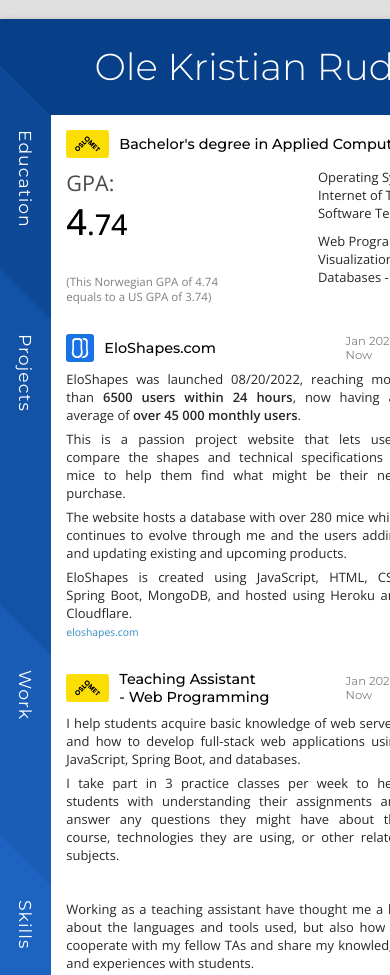
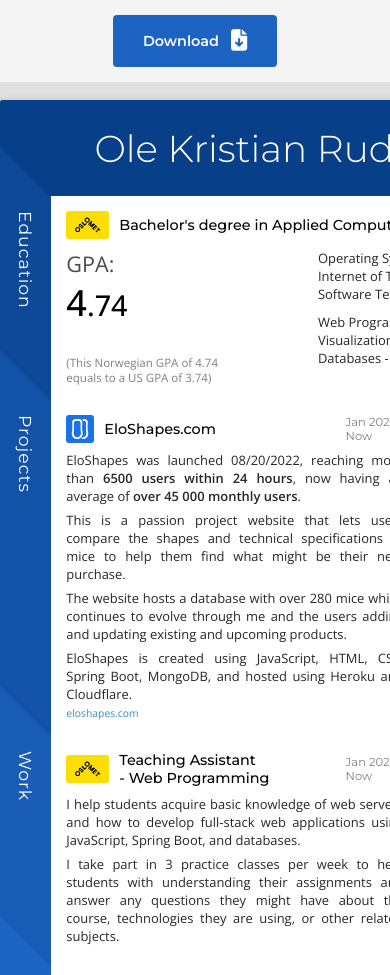
Before and after one commit to ole-kristian-rudjord/ole-kristian-rudjord-CV, a plain HTML site: page index.html in a window 390 px wide. Shown: the top 975 px of the page. Drawn offline with nearby package versions, Linux system fonts and the light colour scheme.

Commit message:
Added download button

```diff
--- a/index.html
+++ b/index.html
@@ -6,10 +6,14 @@
   <meta name="viewport" content="width=device-width, initial-scale=1.0">
   <link rel="stylesheet" href="style.css">
   <link rel="shortcut icon" href="cv-favicon.png" type="image/x-icon">
+  <link rel="stylesheet" href="https://cdnjs.cloudflare.com/ajax/libs/font-awesome/6.2.1/css/all.min.css">
   <script src="script.js"></script>
   <title>CV - Ole Kristian Rudjord</title>
 </head>
 <body class="A4">
+  <div id="print-div">
+    <button id="print-btn">Download <i class="fa-solid fa-file-arrow-down"></i></button>
+  </div>
   <section class="page">
     <div id="top-bar">
       <div id="header">
--- a/script.js
+++ b/script.js
@@ -1,4 +1,11 @@
-/* window.print(); */
-window.addEventListener("click", function() {
-  this.print();
-});
+window.onload = function() {
+
+  let btn = document.getElementById("print-btn");
+  let div = document.getElementById("print-div");
+
+  btn.addEventListener("click", () => {
+    div.removeChild(btn);
+    print();
+    div.appendChild(btn);
+  });
+};
--- a/style.css
+++ b/style.css
@@ -26,6 +26,55 @@
   font-size: 0.9rem;
 }
 
+#print-div {
+  position: fixed;
+  top: 0;
+  left: 0;
+}
+
+@media only screen and (max-width: 1200px){
+  #print-div {
+    bottom: 0;
+    display: flex;
+    justify-content: center;
+    background-color: rgba(247, 247, 247, 0.9);
+    height: min-content;
+    width: 100%;
+    z-index: 1;
+  }
+
+  .page {
+    margin-top: 100px !important;
+  }
+}
+
+#print-btn {
+  display: flex;
+  justify-content: center;
+  align-items: center;
+  padding: var(--padding) calc(var(--padding) * 2);
+  margin: var(--padding);
+  font-size: 1rem;
+  font-family: "montserrat";
+  font-weight: 600;
+  border: none;
+  border-radius: 4px;
+  color: white;
+  background-color: var(--color6);
+  cursor: pointer;
+
+  transition: background-color 150ms ease;
+}
+
+#print-btn:hover {
+  background-color: var(--color4);
+}
+
+#print-btn i {
+  margin-left: 12px;
+  font-size: 1.5rem;
+}
+
 .page {
   height: 296mm;
   width: 210mm;
@@ -44,7 +93,8 @@
   .page {
     background: white;
     box-shadow: 0 .5mm 2mm rgba(0,0,0,.3);
-    margin: 5mm auto;
+    margin: var(--padding) auto;
+    border-radius: 3px;
   }
 }
 
```
